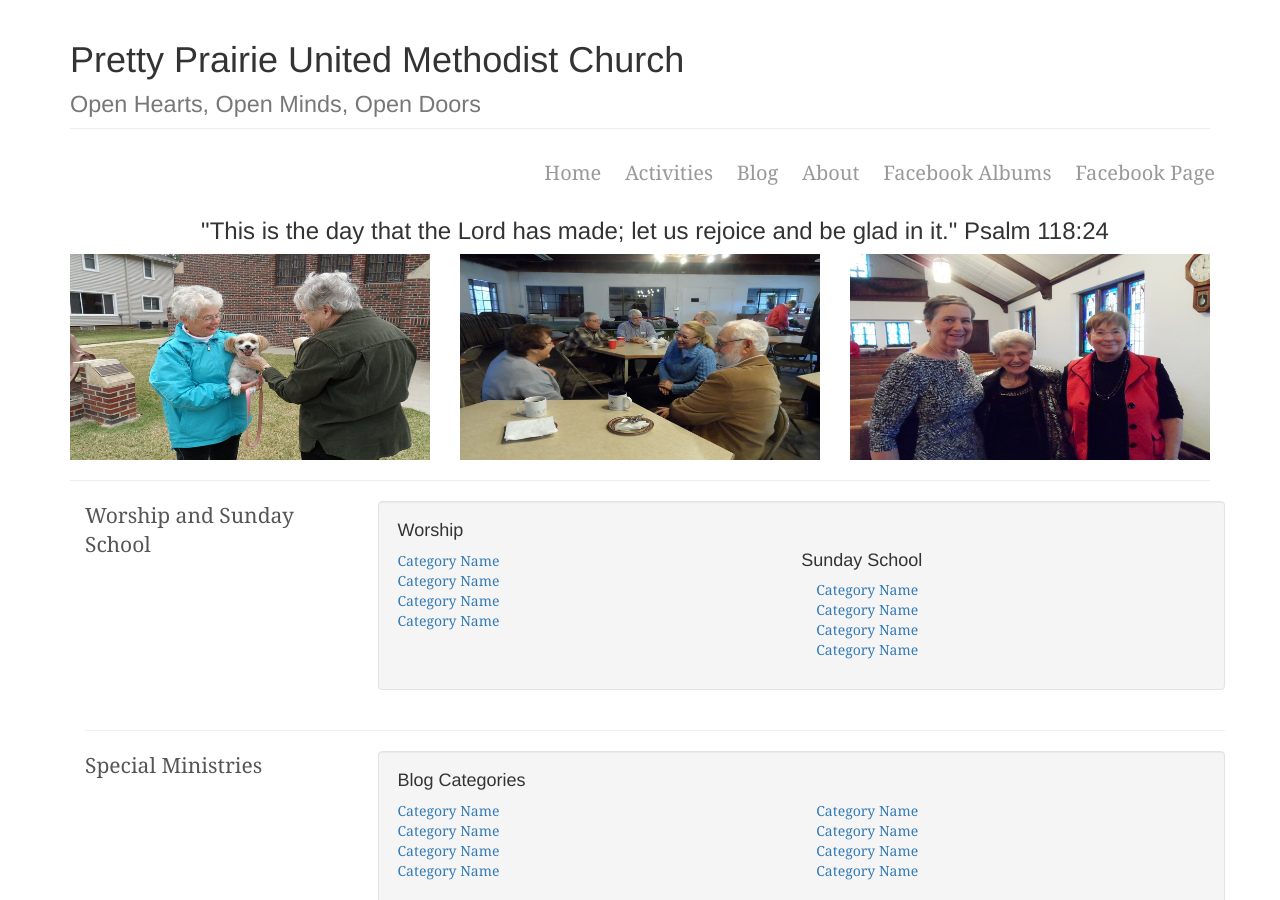
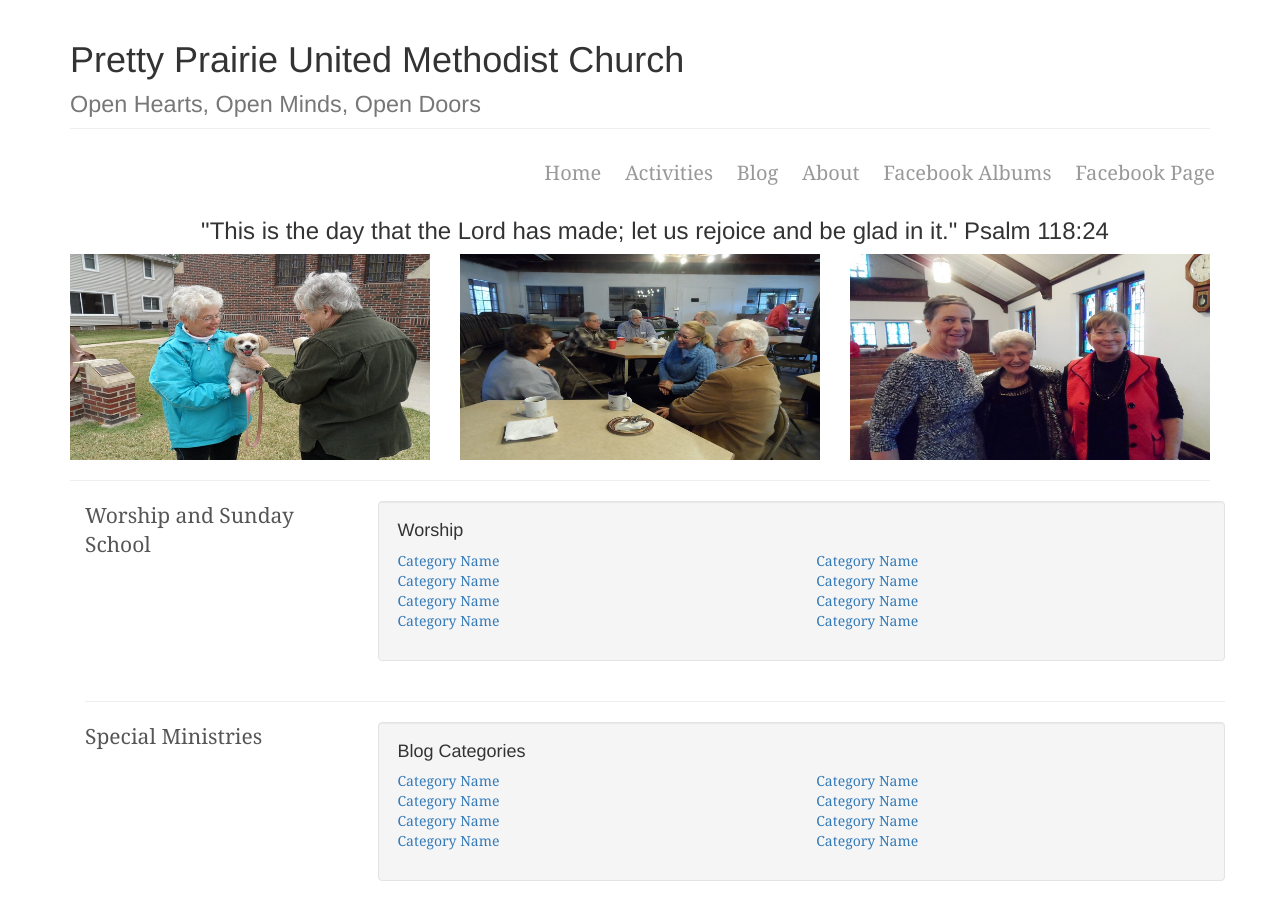
Before and after one commit to KatherineMichel/self-hosted-church-website-jekyll, a Jekyll site: the page built from activities.html, in a window 1280 px wide and 900 px high. Built offline with Jekyll 4.4.1, drawn with Linux system fonts in a browser that asks for light colours; nearby versions of some CDN libraries; library files that are not in the unit come from our copies.

Commit message:
Update activities.html

```diff
--- a/activities.html
+++ b/activities.html
@@ -58,7 +58,6 @@
                             </ul>
                         </div>
                         <!-- /.col-lg-6 -->
-                      <h4>Sunday School</h4>
                         <div class="col-lg-6">
                              <ul class="list-unstyled">
                                 <li><a href="#">Category Name</a>
```
